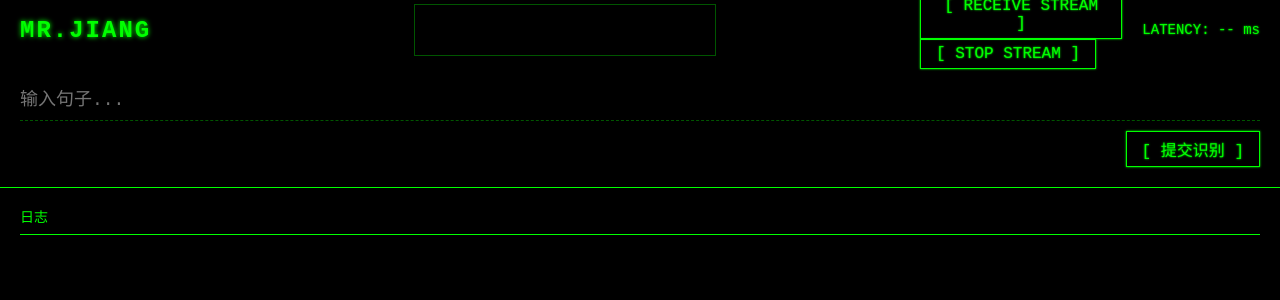
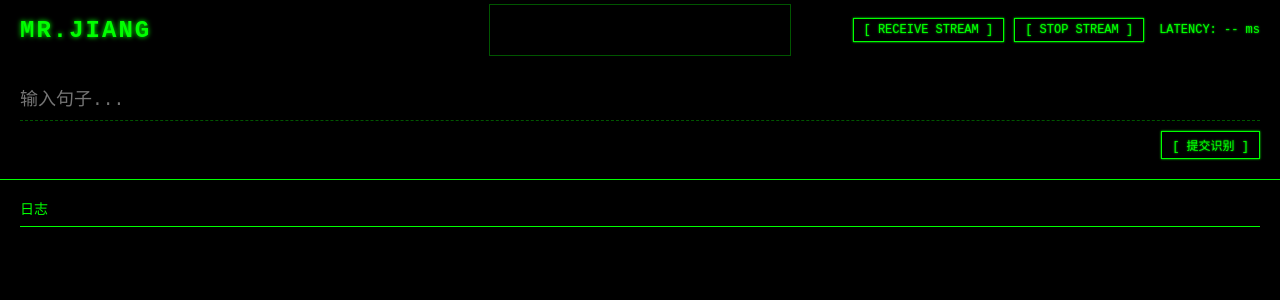
Before and after one commit to qq939/transport_sound, a Flask app: page / in a window 1280 px wide. Shown: the top 300 px of the page. Run offline with Flask 3, Linux system fonts and the light colour scheme.

Commit message:
UI调整：缩小顶部右侧按钮和延迟面板的字体与间距，确保单行排列

```diff
--- a/templates/index.html
+++ b/templates/index.html
@@ -37,7 +37,7 @@
             letter-spacing: 2px;
             text-transform: uppercase;
             text-shadow: 0 0 5px #0f0;
-            width: 200px; /* Fixed width to allow centering visualizer */
+            flex: 1; /* Allow flexible width */
         }
 
         #visualizer-container {
@@ -47,6 +47,7 @@
             display: flex;
             justify-content: center;
             align-items: center;
+            flex: 0 0 auto; /* Fixed width, don't shrink */
         }
 
         canvas {
@@ -57,20 +58,21 @@
         #controls-wrapper {
              display: flex;
              align-items: center;
-             width: 350px; /* Fixed width to balance logo */
+             flex: 1; /* Allow flexible width */
              justify-content: flex-end;
-             position: relative;
+             min-width: 0;
         }
 
         #controls {
-            /* reset absolute */
+            display: flex;
+            align-items: center;
         }
 
         #latency-panel {
-            font-size: 14px;
+            font-size: 12px;
             color: #0f0;
             text-shadow: 0 0 2px #0f0;
-            margin-left: 20px;
+            margin-left: 15px;
             white-space: nowrap;
         }
 
@@ -79,13 +81,14 @@
             border: 1px solid #0f0;
             color: #0f0;
             font-family: 'Courier New', Courier, monospace;
-            font-size: 16px;
-            padding: 5px 15px;
+            font-size: 12px;
+            padding: 4px 10px;
             margin-left: 10px;
             cursor: pointer;
             text-shadow: 0 0 2px #0f0;
             box-shadow: 0 0 2px #0f0;
             transition: all 0.2s;
+            white-space: nowrap;
         }
 
         button:hover {
```
Also changed, not shown: user_history.md (+2 -0 lines).
